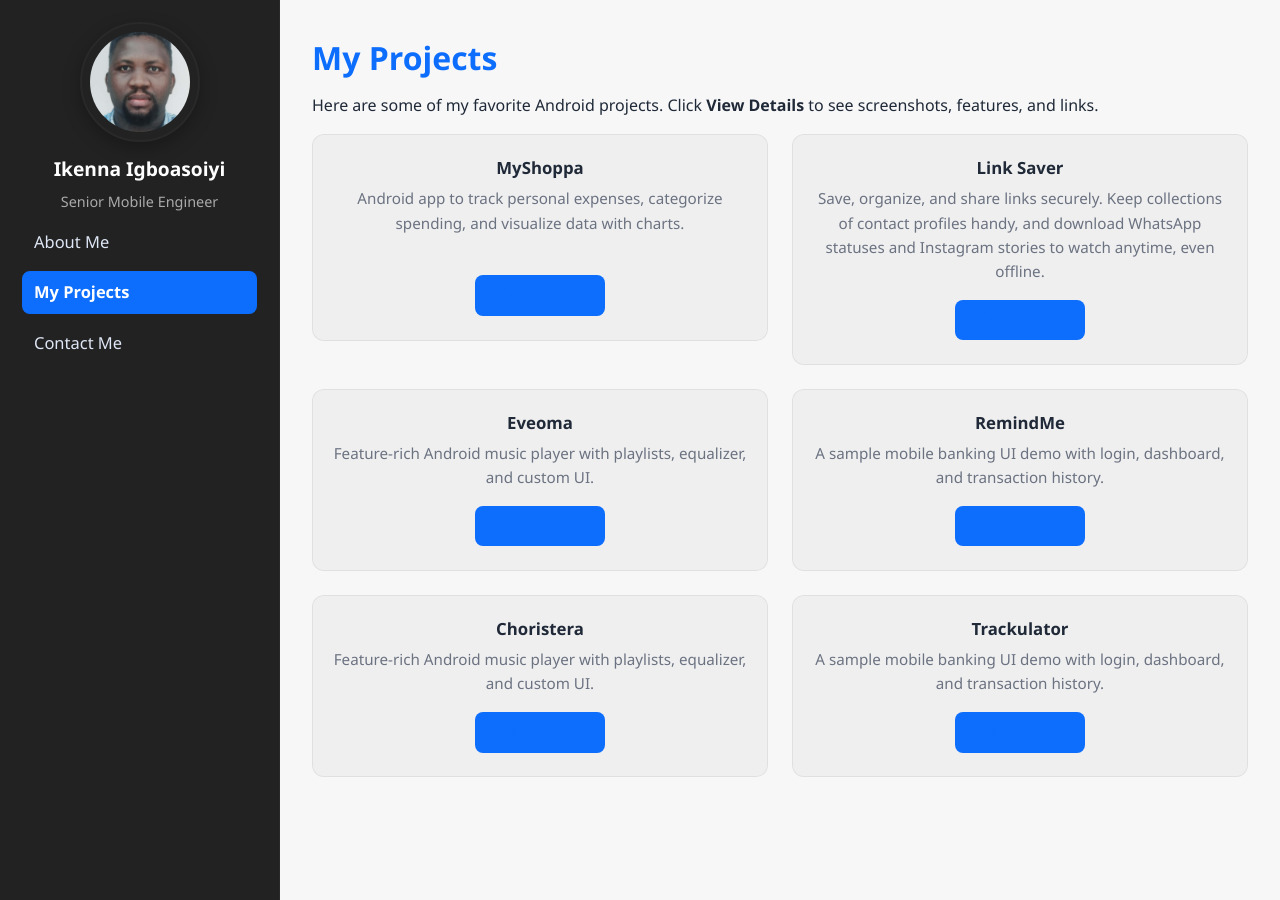
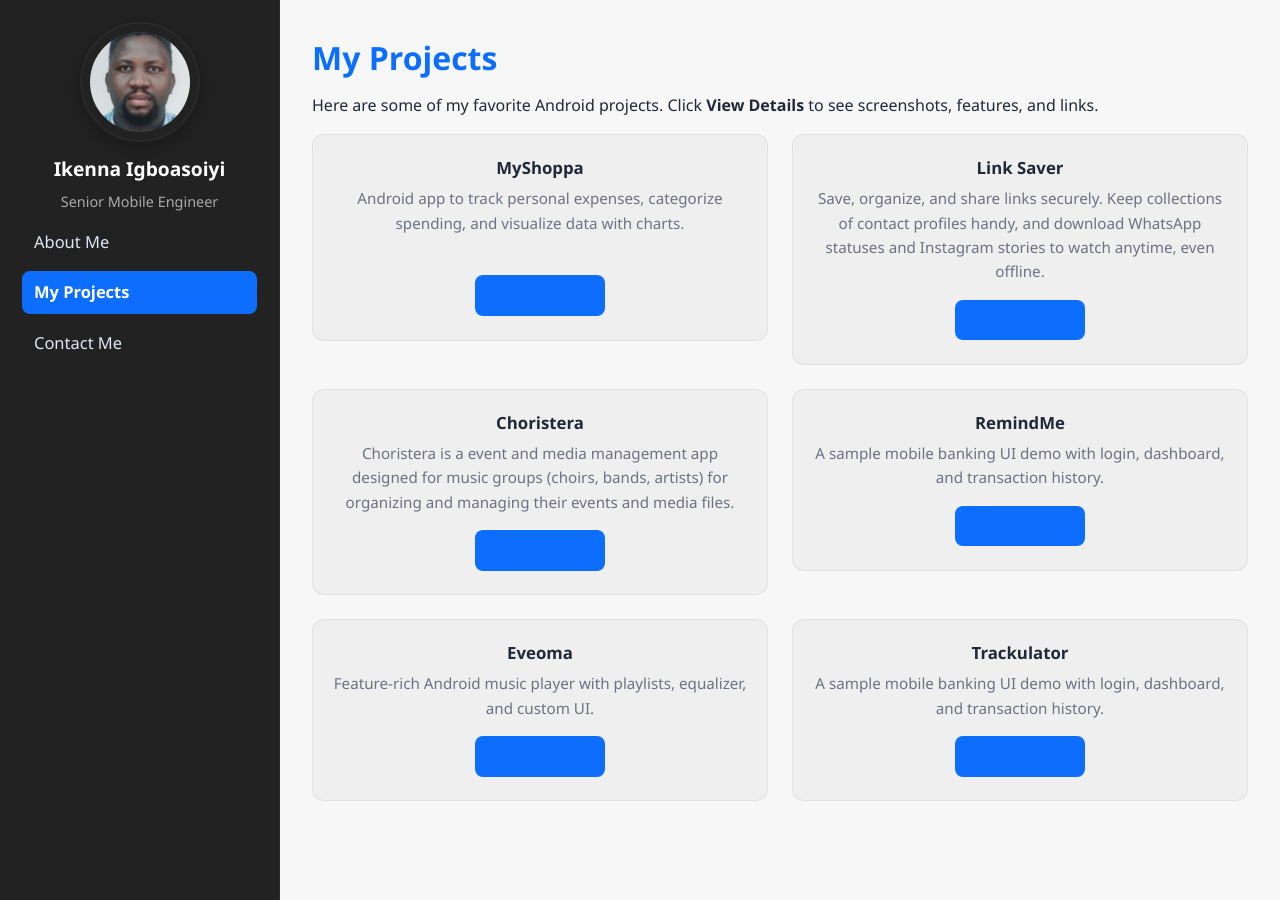
Before and after one commit to Andy112/ikenna-portfolio, a Jekyll site: the page built from projects.md, in a window 1280 px wide. Built offline with Jekyll 4.4.1, drawn with Linux system fonts in a browser that asks for light colours.

Commit message:
Update projects.md

```diff
--- a/projects.md
+++ b/projects.md
@@ -25,8 +25,8 @@ Here are some of my favorite Android projects. Click **View Details** to see scr
 
   <!-- Project 3 -->
   <div class="project-card">
-    <h3><i class="fas fa-music"></i>Eveoma</h3>
-    <p>Feature-rich Android music player with playlists, equalizer, and custom UI.</p>
+    <h3><i class="fas fa-music"></i>Choristera</h3>
+    <p>Choristera is a event and media management app designed for music groups (choirs, bands, artists) for organizing and managing their events and media files.</p>
     <a class="btn" href="{{ site.baseurl }}/projects/music-player-pro">View Details</a>
   </div>
 
@@ -39,7 +39,7 @@ Here are some of my favorite Android projects. Click **View Details** to see scr
 
    <!-- Project 3 -->
   <div class="project-card">
-    <h3><i class="fas fa-music"></i>Choristera</h3>
+    <h3><i class="fas fa-music"></i>Eveoma</h3>
     <p>Feature-rich Android music player with playlists, equalizer, and custom UI.</p>
     <a class="btn" href="{{ site.baseurl }}/projects/music-player-pro">View Details</a>
   </div>
```
